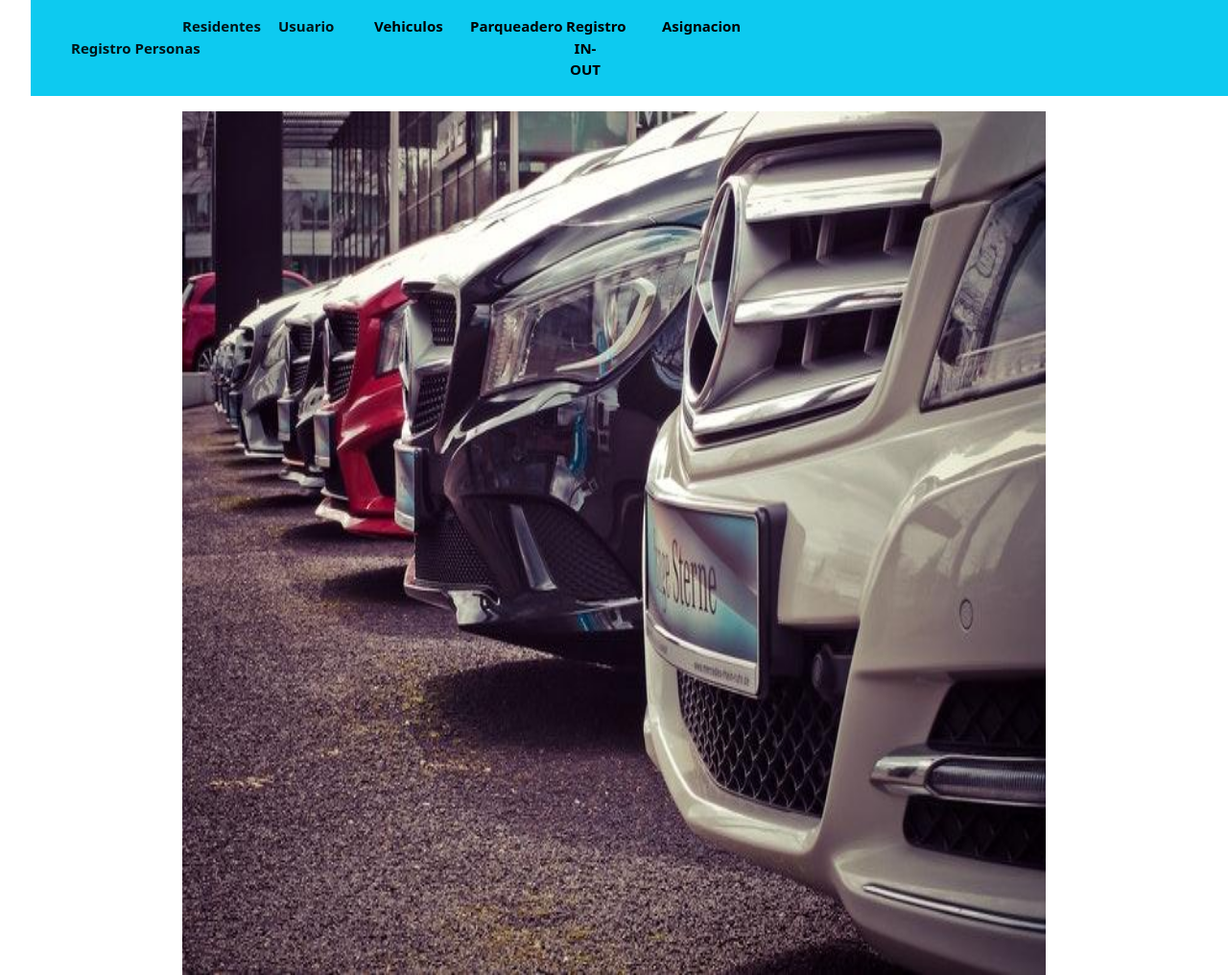
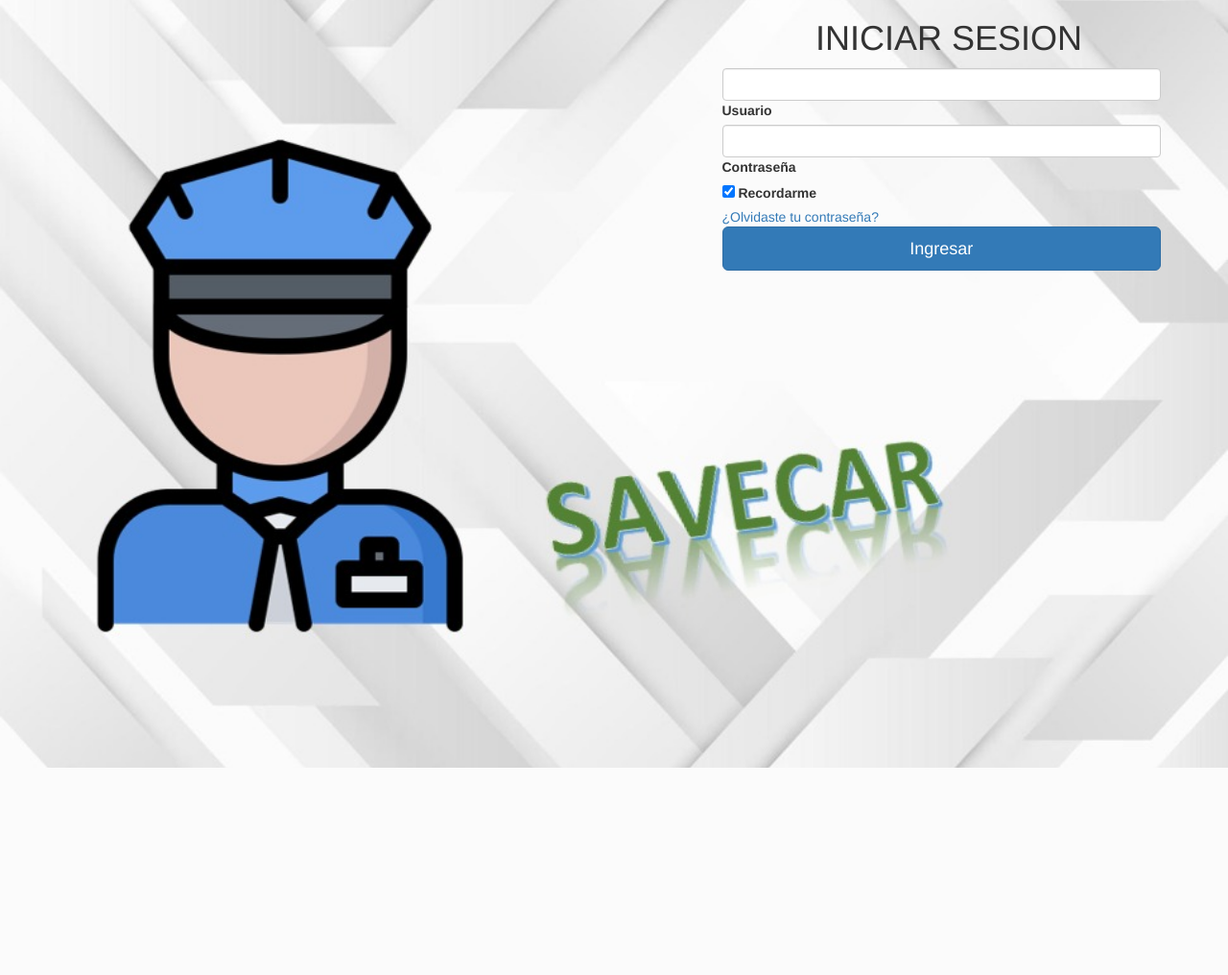
Before and after one commit to fabiantovar/PhpProject2, a PHP site: page /index_1.php in a window 1280 px wide. Shown: the whole page at 96% size. After the commit the page ends 800 px from the top, so only its background shows below. Run offline with PHP 8.4, Linux system fonts and the light colour scheme.

Commit message:
fabiantovar
insertar imagenes

```diff
--- a/index_1.php
+++ b/index_1.php
@@ -1,100 +1,116 @@
-<!DOCTYPE html>
-<html>
-
+<!DOCTYPE html><html>
     <head>
-
-
+        <meta name="viewport" content="width=device-width, initial-scale=1">
+        <link rel="stylesheet" href="https://maxcdn.bootstrapcdn.com/bootstrap/3.4.1/css/bootstrap.min.css">
+        <script src="https://ajax.googleapis.com/ajax/libs/jquery/3.5.1/jquery.min.js"></script>
+        <script src="https://maxcdn.bootstrapcdn.com/bootstrap/3.4.1/js/bootstrap.min.js"></script>
         <meta charset="UTF-8">
         <title></title>
-
-
-        <link href="https://cdn.jsdelivr.net/npm/bootstrap@5.1.3/dist/css/bootstrap.min.css" rel="stylesheet" integrity="sha384-1BmE4kWBq78iYhFldvKuhfTAU6auU8tT94WrHftjDbrCEXSU1oBoqyl2QvZ6jIW3" crossorigin="anonymous">
-        <style type =text/css >
-
-            ul li a {
-                color:black;
-                text-decoration:none;
-
+        <style>
+            <img src="../../../Users/fatom/Downloads/savecar5.jpeg" alt=""/>
+            .divider:after,
+            .divider:before {
+                content: "";
+                flex: 1;
+                height: 10px;
+                background: #eee;
             }
-            .center{
-                display: block;
-                margin-left: auto;
-                margin-right: auto;
+        </style>
+        <style type="text/css">
+            body{
+                background-image: url("img/savecar5.jpeg");
+                background-size: cover;
+                background-position: center;
+                width: 100%;
+                height: 100vh;
 
 
             }
-            .navbar a{
 
-                width: 100px;
-                display: block;
-                padding: 40px 30px;
-                font-size: 15px;
-                text-align: center;
-                color: black;
 
+            ul li a{
+                color:black;
+                text-decoration: none;
             }
             ul li{
                 list-style: none;
                 float: left;
-                width: 100px;
+                width: 86px;
             }
             nav{
                 width: 100%;
-                height: 100px;
-
+                height: 34px;
+                background-color: #1b6ae1;
+                padding-top: 1px;
+                padding-bottom: 17px;
             }
 
         </style>
     </head>
-    <body>
-
-        <nav>
-            <ul>
-
-                <nav class="navbar navbar-expand-lg navbar-light bg-info">
-                    <div class="container-fluid">
-
-                        <a class="navbar-brand" href="Visitantes.php"><b>Registro Personas</b></a>
-                        <button class="navbar-toggler" type="button" data-bs-toggle="collapse" data-bs-target="#navbarNav" aria-controls="navbarNav" aria-expanded="false" aria-label="Toggle navigation">
-                            <span class="navbar-toggler-icon"></span>
-                        </button>
-                        <div class="collapse navbar-collapse" id="navbarNav">
-
-                            <ul class="navbar-nav">
-                                <li class="nav-item">
-                                    <a class="navbar-brand" aria-current="page" href="Residentes.php"><b>Residentes</b></a>
-                                </li>
-                                <li class="nav-item">
-                                    <a class="navbar-brand" aria-current="page" href="Roles.php"><b>Usuario</b></a>
-                                </li>
-                                <li class="nav-item">
-                                    <a class="nav-item
-                                       " aria-current="page" href="Vehiculos.php"><b>Vehiculos</b></a>
-                                </li>
-                                <li class="nav-item">
-                                    <a class="nav-item
-                                       " aria-current="page" href="Parqueadero.php"><b>Parqueadero</b></a>
-                                </li>
-                                <li class="nav-item">
-                                    <a class="nav-item
-                                       " aria-current="page" href=" Registroentradaysalida.php "><b>Registro IN-OUT</b></a>
-                                </li>
-                                <li class="nav-item">
-                                    <a class="nav-item" aria-current="page" href="Asignacion.php"><b>Asignacion</b></a>
-                                </li>
 
 
-                            </ul>
-                            <div> </div>
+    <div class="container">
+        <div class="row justify-content-center">
+
+            <div class="col-sm-8">
+
+            </div>
+
+
+            <div class="col-sm-4">
+
+
+
+                <h1>INICIAR SESION</h1>
+
+            </div>
+            <div class="col-sm-4"></div>
+        </div>
+    </div>
+    <section class="vh-100">
+        <div class="container py-5 h-100">
+            <div class="row d-flex align-items-center justify-content-center h-100">
+                <div class="col-md-8 col-lg-7 col-xl-6">
+                </div>
+                <div class="col-md-7 col-lg-5 col-xl-5 offset-xl-1">
+                    <form action="controlador/login.php" method="post">
+                        <!-- Email input -->
+                        <div class="form-outline mb-4">
+                            <input type="number" id="usuario" name="usuario" class="form-control form-control-lg" />
+                            <label class="form-label" for="usuario">Usuario</label>
                         </div>
-                    </div>
 
-                </nav>
+                        <!-- Password input -->
+                        <div class="form-outline mb-4">
+                            <input type="password" id="clave" name="clave" class="form-control form-control-lg" />
+                            <label class="clave" for="clave">Contraseña</label>
+                        </div>
 
-            </ul>
-            <img src="img/Parqueadero.jpg" height="900" width="900" class="center">
+                        <div class="d-flex justify-content-around align-items-center mb-4">
+                            <!-- Checkbox -->
+                            <div class="form-check">
+                                <input
+                                    class="form-check-input"
+                                    type="checkbox"
+                                    value=""
+                                    id="form1Example3"
+                                    checked
+                                    />
+                                <label class="form-check-label" for="form1Example3"> Recordarme </label>
+                            </div>
+                            <a href="#!">¿Olvidaste tu contraseña?</a>
+                        </div>
 
-        </nav>
-        <script src="https://cdn.jsdelivr.net/npm/bootstrap@5.1.3/dist/js/bootstrap.bundle.min.js" integrity="sha384-ka7Sk0Gln4gmtz2MlQnikT1wXgYsOg+OMhuP+IlRH9sENBO0LRn5q+8nbTov4+1p" crossorigin="anonymous"></script>
-    </body>
+                        <!-- Submit button -->
+                        <button type="submit" class="btn btn-primary btn-lg btn-block">Ingresar</button>
+
+                        <div class="divider d-flex align-items-center my-4">
+                        </div>
+
+                    </form>
+                </div>
+            </div>
+        </div>
+    </section>
+</body>
 </html>
--- a/nbproject/private/private.xml
+++ b/nbproject/private/private.xml
@@ -3,10 +3,7 @@
     <editor-bookmarks xmlns="http://www.netbeans.org/ns/editor-bookmarks/2" lastBookmarkId="0"/>
     <open-files xmlns="http://www.netbeans.org/ns/projectui-open-files/2">
         <group>
-            <file>file:/C:/xampp/htdocs/PhpProject2/nbproject/menu.php</file>
             <file>file:/C:/xampp/htdocs/PhpProject2/index_1.php</file>
-            <file>file:/C:/xampp/htdocs/PhpProject2/Roles.php</file>
-            <file>file:/C:/xampp/htdocs/PhpProject2/Controlador/VisitantesC.php</file>
         </group>
     </open-files>
 </project-private>
```
Also changed, not shown: Controlador/Mensaje.php (+20 -5 lines), Controlador/login.php (added, +19 -0 lines), menu.php (added, +98 -0 lines), img/foto1.jpeg (added), img/foto2.jpeg (added), img/foto3.jpeg (added), img/foto4.jpeg (added), img/savecar5.jpeg (added).
